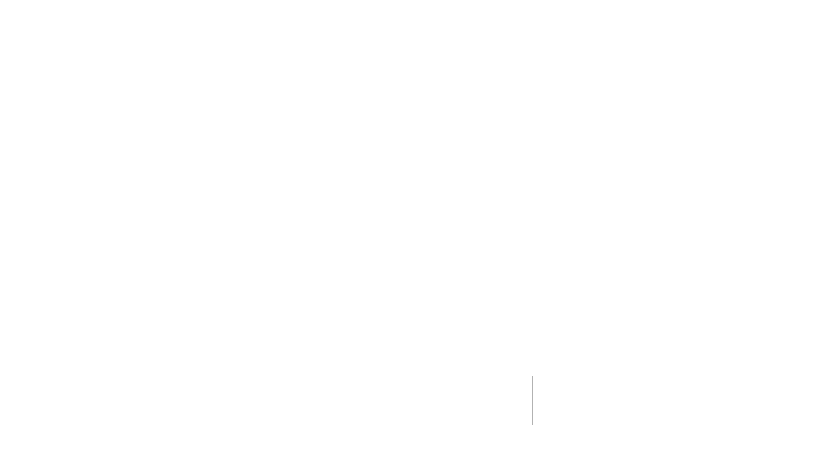
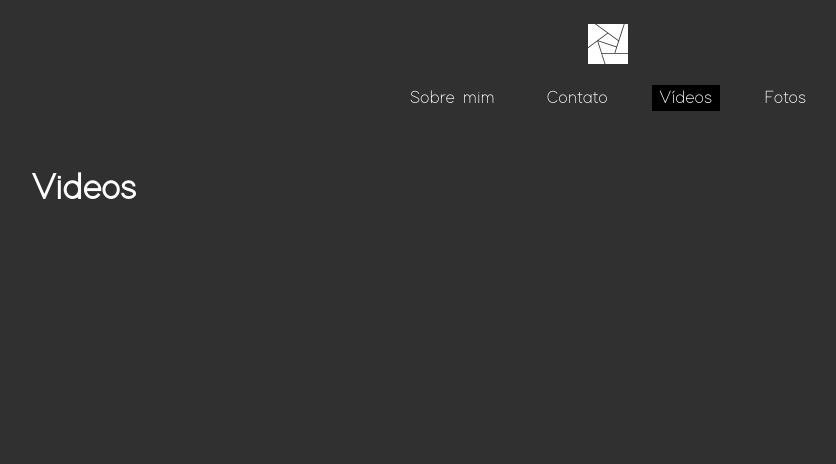
Before and after one commit to LucasHang/design-portfolio, a Next.js app: page /videos in a window 1280 px wide. Before the commit this address had no page. Shown: the top 464 px of the page, without its empty margins (32-868 px from the left). Built offline with nearby package versions, Linux system fonts and the light colour scheme.

Commit message:
feat: current page indication

```diff
--- a/components/header/header.module.scss
+++ b/components/header/header.module.scss
@@ -19,6 +19,18 @@
     padding-left: 24px;
     padding-right: 24px;
     padding-bottom: 24px;
+
+    & .headerTitle {
+        display: flex;
+        align-items: stretch;
+
+        & .pageTitle {
+            display: flex;
+            align-items: center;
+            background-color: $secondary-color;
+            padding: 0px 8px;
+        }
+    }
 }
 
 .sideNavToggle {
@@ -54,6 +66,11 @@
 
     & a {
         text-decoration: none;
-        padding: 8px;
+        padding: 4px 8px;
+        margin: 4px 0px;
+
+        &.active {
+            background-color: $secondary-color;
+        }
     }
 }
--- a/components/header/header.tsx
+++ b/components/header/header.tsx
@@ -1,44 +1,89 @@
+import { useMemo } from 'react';
 import Link from 'next/link';
+import { useRouter } from 'next/router';
 import { CgMenuRightAlt } from 'react-icons/cg';
-import classnames from 'classnames';
+import classNames from 'classnames';
 import styles from './header.module.scss';
+
+const PAGE_TITLE_BY_PATH = {
+    about: 'Sobre mim',
+    contact: 'Contato',
+    videos: 'Vídeos',
+    photos: 'Fotos',
+};
 
 interface HeaderProps {
     onToggleSideNav(): void;
 }
 
 export default function Header({ onToggleSideNav }: HeaderProps) {
+    const { pathname } = useRouter();
+
+    const isAtHome = pathname === '/home';
+
+    const currentPageTitle = useMemo(() => {
+        const cleanPath = pathname.replace('/', '');
+
+        if (!cleanPath) {
+            return '';
+        }
+
+        return PAGE_TITLE_BY_PATH[cleanPath];
+    }, [pathname]);
+
     return (
         <>
-            <header className={classnames(styles.header, styles.desktopHeader)}>
-                <Link href="/">
+            <header className={classNames(styles.header, styles.desktopHeader)}>
+                <Link href="/home">
                     <a>
-                        <img src="static/images/logo.svg" alt="Hang Leandro Logo" height="40px" />
+                        <img
+                            src={`static/images/${isAtHome ? 'logo' : 'logo-icon'}.svg`}
+                            alt="Hang Leandro Logo"
+                            height="40px"
+                        />
                     </a>
                 </Link>
 
                 <nav className={styles.nav}>
                     <Link href="/about">
-                        <a>Sobre mim</a>
+                        <a className={classNames({ [styles.active]: pathname === '/about' })}>
+                            {PAGE_TITLE_BY_PATH.about}
+                        </a>
                     </Link>
                     <Link href="/contact">
-                        <a>Contato</a>
+                        <a className={classNames({ [styles.active]: pathname === '/contact' })}>
+                            {PAGE_TITLE_BY_PATH.contact}
+                        </a>
                     </Link>
                     <Link href="/videos">
-                        <a>Vídeos</a>
+                        <a className={classNames({ [styles.active]: pathname === '/videos' })}>
+                            {PAGE_TITLE_BY_PATH.videos}
+                        </a>
                     </Link>
                     <Link href="/photos">
-                        <a>Fotos</a>
+                        <a className={classNames({ [styles.active]: pathname === '/photos' })}>
+                            {PAGE_TITLE_BY_PATH.photos}
+                        </a>
                     </Link>
                 </nav>
             </header>
 
-            <header className={classnames(styles.header, styles.mobileHeader)}>
-                <Link href="/">
-                    <a>
-                        <img src="static/images/logo.svg" alt="Hang Leandro Logo" height="40px" />
-                    </a>
-                </Link>
+            <header className={classNames(styles.header, styles.mobileHeader)}>
+                <div className={styles.headerTitle}>
+                    <Link href="/home">
+                        <a>
+                            <img
+                                src={`static/images/${isAtHome ? 'logo' : 'logo-icon'}.svg`}
+                                alt="Hang Leandro Logo"
+                                height="40px"
+                            />
+                        </a>
+                    </Link>
+
+                    {!isAtHome && currentPageTitle && (
+                        <div className={styles.pageTitle}>{currentPageTitle}</div>
+                    )}
+                </div>
 
                 <button className={styles.sideNavToggle}>
                     <CgMenuRightAlt onClick={onToggleSideNav} size={28} />
--- /dev/null
+++ b/pages/videos/index.tsx
@@ -0,0 +1,12 @@
+import React from 'react';
+import Layout from '../../components/layout';
+
+function Videos() {
+    return (
+        <Layout>
+            <h1>Videos</h1>
+        </Layout>
+    );
+}
+
+export default Videos;
```
Also changed, not shown: pages/contact/index.tsx (added, +12 -0 lines), pages/photos/index.tsx (added, +12 -0 lines).
